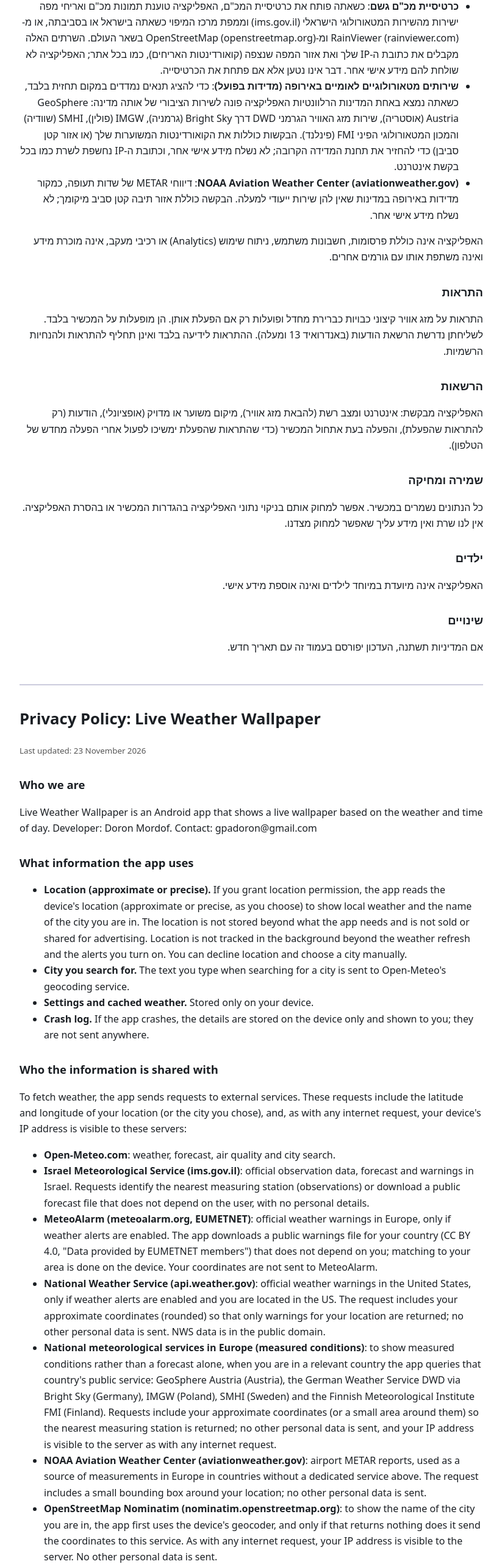
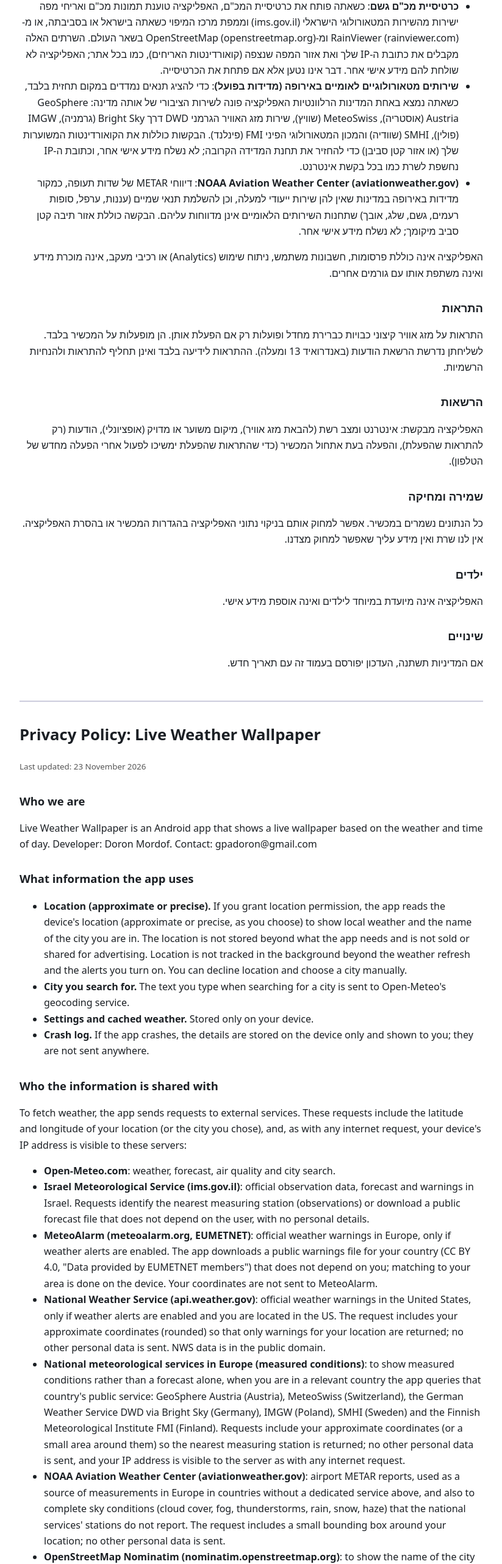
Before and after one commit to gpadoron/weather-wallpaper-privacy, a plain HTML site: page index.html in a window 1280 px wide. Shown: the part 1058-3623 px from the top of the page at 61% size, without its empty margins (228-1051 px from the left). Drawn offline with Linux system fonts and the light colour scheme.

Commit message:
Privacy policy: add MeteoSwiss and METAR sky-condition supplement
Co-Authored-By: Claude Sonnet 5.5 <noreply@anthropic.com>
Claude-Session: https://claude.ai/code/session_017NpRMcSfkLds8c46z3atrp

```diff
--- a/index.html
+++ b/index.html
@@ -36,8 +36,8 @@ small{color:#555}
 <li><b>National Weather Service (api.weather.gov)</b>: אזהרות מזג אוויר רשמיות בארצות הברית, רק אם הופעלו התראות ואתה נמצא בארה"ב. הבקשה כוללת את הקואורדינטות המשוערות שלך (מעוגלות) כדי שיוחזרו רק אזהרות למיקום שלך; לא נשלח מידע אישי אחר. נתוני ה-NWS בנחלת הכלל.</li>
 <li><b>OpenStreetMap Nominatim (nominatim.openstreetmap.org)</b>: כדי להציג את שם העיר שבה אתה נמצא, האפליקציה פונה קודם לשירות הגיאוקודינג של המכשיר, ורק אם הוא לא מחזיר תוצאה היא שולחת את הקואורדינטות לשירות זה. כמו בכל בקשת אינטרנט, כתובת ה-IP נחשפת לשרת. לא נשלח מידע אישי אחר.</li>
 <li><b>כרטיסיית מכ"ם גשם</b>: כשאתה פותח את כרטיסיית המכ"ם, האפליקציה טוענת תמונות מכ"ם ואריחי מפה ישירות מהשירות המטאורולוגי הישראלי (ims.gov.il) וממפת מרכז המיפוי כשאתה בישראל או בסביבתה, או מ-RainViewer (rainviewer.com) ומ-OpenStreetMap (openstreetmap.org) בשאר העולם. השרתים האלה מקבלים את כתובת ה-IP שלך ואת אזור המפה שנצפה (קואורדינטות האריחים), כמו בכל אתר; האפליקציה לא שולחת להם מידע אישי אחר. דבר אינו נטען אלא אם פתחת את הכרטיסייה.</li>
-<li><b>שירותים מטאורולוגיים לאומיים באירופה (מדידות בפועל)</b>: כדי להציג תנאים נמדדים במקום תחזית בלבד, כשאתה נמצא באחת המדינות הרלוונטיות האפליקציה פונה לשירות הציבורי של אותה מדינה: GeoSphere Austria (אוסטריה), שירות מזג האוויר הגרמני DWD דרך Bright Sky (גרמניה), IMGW (פולין), SMHI (שוודיה) והמכון המטאורולוגי הפיני FMI (פינלנד). הבקשות כוללות את הקואורדינטות המשוערות שלך (או אזור קטן סביבן) כדי להחזיר את תחנת המדידה הקרובה; לא נשלח מידע אישי אחר, וכתובת ה-IP נחשפת לשרת כמו בכל בקשת אינטרנט.</li>
-<li><b>NOAA Aviation Weather Center (aviationweather.gov)</b>: דיווחי METAR של שדות תעופה, כמקור מדידות באירופה במדינות שאין להן שירות ייעודי למעלה. הבקשה כוללת אזור תיבה קטן סביב מיקומך; לא נשלח מידע אישי אחר.</li>
+<li><b>שירותים מטאורולוגיים לאומיים באירופה (מדידות בפועל)</b>: כדי להציג תנאים נמדדים במקום תחזית בלבד, כשאתה נמצא באחת המדינות הרלוונטיות האפליקציה פונה לשירות הציבורי של אותה מדינה: GeoSphere Austria (אוסטריה), MeteoSwiss (שוויץ), שירות מזג האוויר הגרמני DWD דרך Bright Sky (גרמניה), IMGW (פולין), SMHI (שוודיה) והמכון המטאורולוגי הפיני FMI (פינלנד). הבקשות כוללות את הקואורדינטות המשוערות שלך (או אזור קטן סביבן) כדי להחזיר את תחנת המדידה הקרובה; לא נשלח מידע אישי אחר, וכתובת ה-IP נחשפת לשרת כמו בכל בקשת אינטרנט.</li>
+<li><b>NOAA Aviation Weather Center (aviationweather.gov)</b>: דיווחי METAR של שדות תעופה, כמקור מדידות באירופה במדינות שאין להן שירות ייעודי למעלה, וכן להשלמת תנאי שמיים (עננות, ערפל, סופות רעמים, גשם, שלג, אובך) שתחנות השירותים הלאומיים אינן מדווחות עליהם. הבקשה כוללת אזור תיבה קטן סביב מיקומך; לא נשלח מידע אישי אחר.</li>
 </ul>
 <p>האפליקציה אינה כוללת פרסומות, חשבונות משתמש, ניתוח שימוש (Analytics) או רכיבי מעקב, אינה מוכרת מידע ואינה משתפת אותו עם גורמים אחרים.</p>
 
@@ -78,8 +78,8 @@ small{color:#555}
 <li><b>Israel Meteorological Service (ims.gov.il)</b>: official observation data, forecast and warnings in Israel. Requests identify the nearest measuring station (observations) or download a public forecast file that does not depend on the user, with no personal details.</li>
 <li><b>MeteoAlarm (meteoalarm.org, EUMETNET)</b>: official weather warnings in Europe, only if weather alerts are enabled. The app downloads a public warnings file for your country (CC BY 4.0, "Data provided by EUMETNET members") that does not depend on you; matching to your area is done on the device. Your coordinates are not sent to MeteoAlarm.</li>
 <li><b>National Weather Service (api.weather.gov)</b>: official weather warnings in the United States, only if weather alerts are enabled and you are located in the US. The request includes your approximate coordinates (rounded) so that only warnings for your location are returned; no other personal data is sent. NWS data is in the public domain.</li>
-<li><b>National meteorological services in Europe (measured conditions)</b>: to show measured conditions rather than a forecast alone, when you are in a relevant country the app queries that country's public service: GeoSphere Austria (Austria), the German Weather Service DWD via Bright Sky (Germany), IMGW (Poland), SMHI (Sweden) and the Finnish Meteorological Institute FMI (Finland). Requests include your approximate coordinates (or a small area around them) so the nearest measuring station is returned; no other personal data is sent, and your IP address is visible to the server as with any internet request.</li>
-<li><b>NOAA Aviation Weather Center (aviationweather.gov)</b>: airport METAR reports, used as a source of measurements in Europe in countries without a dedicated service above. The request includes a small bounding box around your location; no other personal data is sent.</li>
+<li><b>National meteorological services in Europe (measured conditions)</b>: to show measured conditions rather than a forecast alone, when you are in a relevant country the app queries that country's public service: GeoSphere Austria (Austria), MeteoSwiss (Switzerland), the German Weather Service DWD via Bright Sky (Germany), IMGW (Poland), SMHI (Sweden) and the Finnish Meteorological Institute FMI (Finland). Requests include your approximate coordinates (or a small area around them) so the nearest measuring station is returned; no other personal data is sent, and your IP address is visible to the server as with any internet request.</li>
+<li><b>NOAA Aviation Weather Center (aviationweather.gov)</b>: airport METAR reports, used as a source of measurements in Europe in countries without a dedicated service above, and also to complete sky conditions (cloud cover, fog, thunderstorms, rain, snow, haze) that the national services' stations do not report. The request includes a small bounding box around your location; no other personal data is sent.</li>
 <li><b>OpenStreetMap Nominatim (nominatim.openstreetmap.org)</b>: to show the name of the city you are in, the app first uses the device's geocoder, and only if that returns nothing does it send the coordinates to this service. As with any internet request, your IP address is visible to the server. No other personal data is sent.</li>
 <li><b>Rain radar tab</b>: when you open the Radar tab, the app loads radar images and map tiles directly from the Israel Meteorological Service (ims.gov.il) and the Survey of Israel map when you are in/near Israel, or from RainViewer (rainviewer.com) and OpenStreetMap (openstreetmap.org) elsewhere. These servers receive your IP address and the map area being viewed (tile coordinates), like any website; the app does not send them any other personal data. Nothing is loaded unless you open the tab.</li>
 </ul>
```
